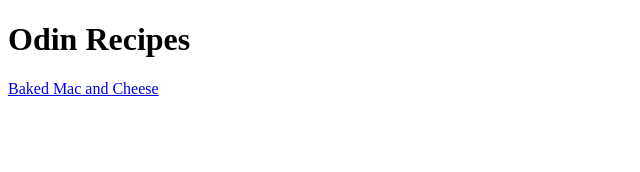
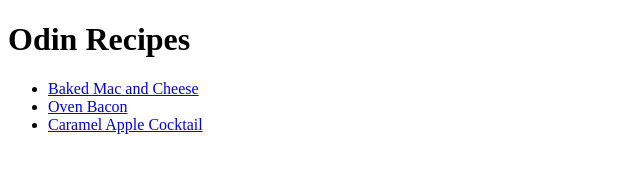
Before and after one commit to jaredhav/odin-recipes, a plain HTML site: page index.html in a window 1280 px wide. Shown: the whole page, without its empty margins (0-640 px from the left). Drawn offline with Linux system fonts and the light colour scheme.

Commit message:
Add recipes in unordered list

```diff
--- a/index.html
+++ b/index.html
@@ -7,6 +7,10 @@
 
     <body>
         <h1>Odin Recipes</h1>
-        <a href="./recipes/bakedmac.html">Baked Mac and Cheese</a>
+        <ul>
+            <li><a href="./recipes/bakedmac.html">Baked Mac and Cheese</a></li>
+            <li><a href="./recipes/ovenbacon.html">Oven Bacon</a></li>
+            <li><a href="./recipes/caramelapple.html">Caramel Apple Cocktail</a></li>
+        </ul>
     </body>
 </html>
```
